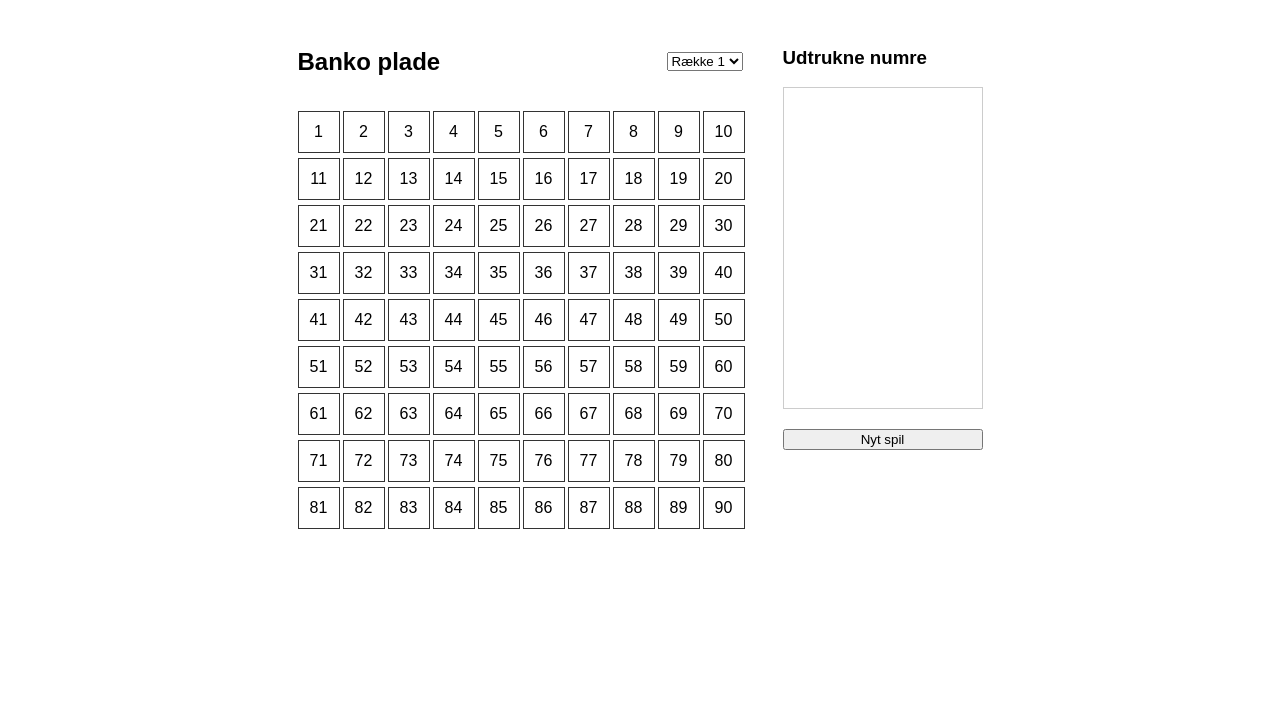
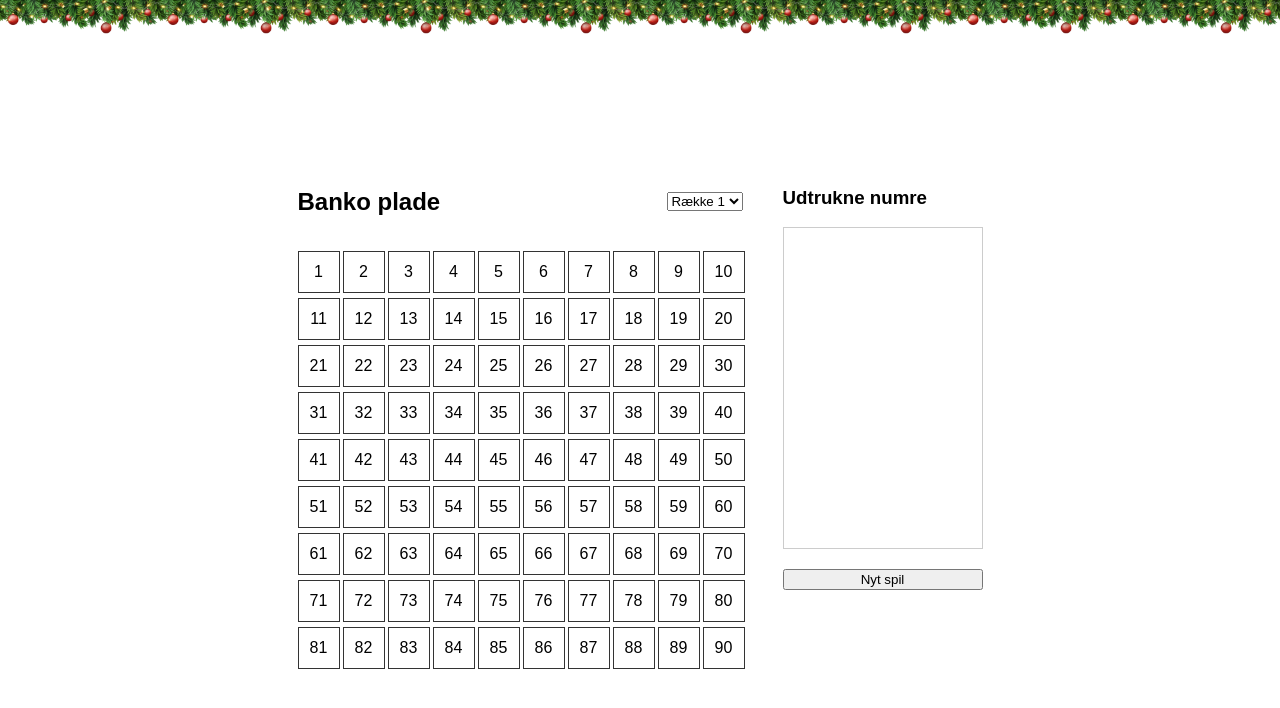
Before and after one commit to jespervnielsen/banko-kontrolplade, a plain HTML site: page index.html in a window 1280 px wide. Drawn offline with Linux system fonts and the light colour scheme.

Commit message:
main: christmas

```diff
--- a/assets/css/style.css
+++ b/assets/css/style.css
@@ -6,6 +6,11 @@ body {
   justify-content: center;
 
   align-items: flex-start;
+  background-image: url(../images/christmas-border.png);
+  background-repeat: repeat-x;
+  background-size: 20vh;
+  background-position: top;
+  padding-top: 20vh;
 }
 .main {
   display: flex;
```
Also changed, not shown: assets/images/christmas-border.png (added).
